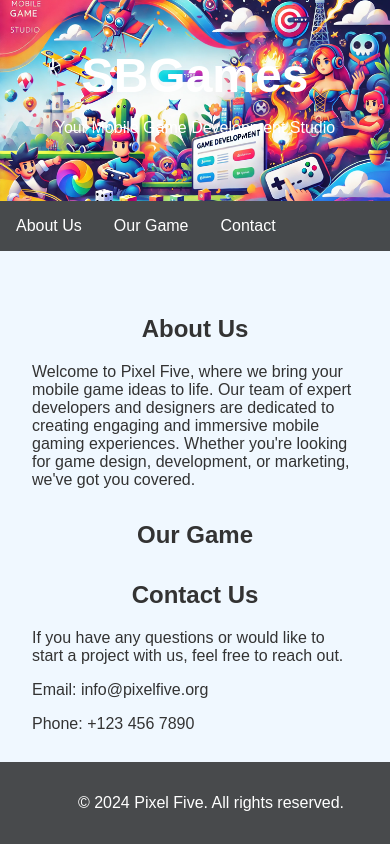
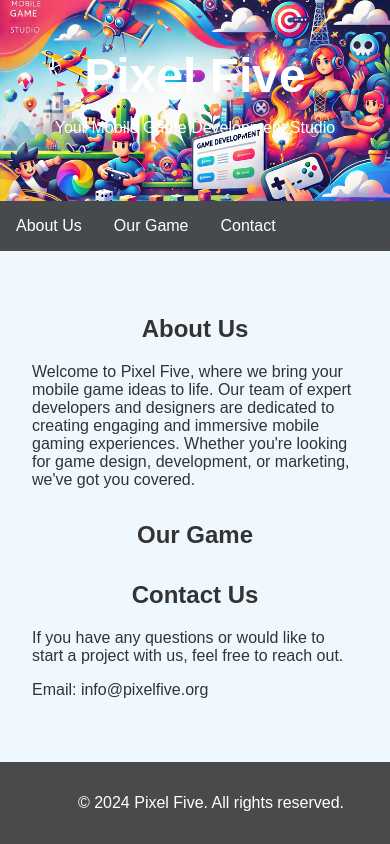
Before and after one commit to sanekbel/sanekbel.github.io, a plain HTML site: page index.html in a window 390 px wide. Drawn offline with Linux system fonts and the light colour scheme.

Commit message:
Merge pull request #3
* initial

* update phone number

* update phone number

```diff
--- a/index.html
+++ b/index.html
@@ -59,7 +59,7 @@
 </head>
 <body>
     <header>
-        <h1>SBGames</h1>
+        <h1>Pixel Five</h1>
         <p>Your Mobile Game Development Studio</p>
     </header>
     <nav>
@@ -80,7 +80,7 @@
             <h2>Contact Us</h2>
             <p>If you have any questions or would like to start a project with us, feel free to reach out.</p>
             <p>Email: info@pixelfive.org</p>
-            <p>Phone: +123 456 7890</p>
+<!--            <p>Phone: +123 456 7890</p>-->
         </section>
     </div>
     <footer>
```
